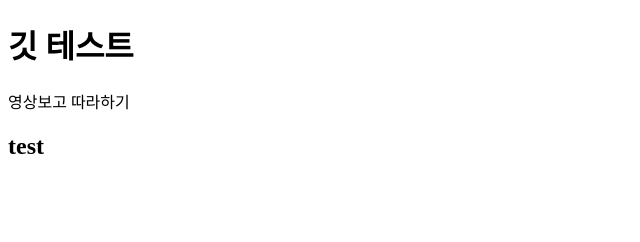
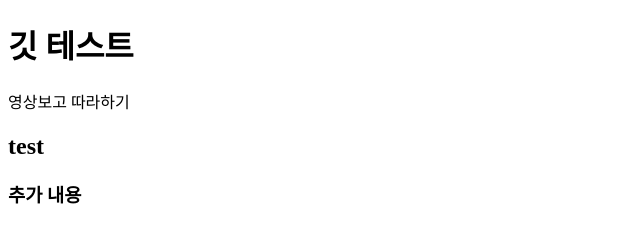
Before and after one commit to NoAnt01/test, a plain HTML site: page index.html in a window 1280 px wide. Shown: the whole page, without its empty margins (0-640 px from the left). Drawn offline with Linux system fonts and the light colour scheme.

Commit message:
second commit

```diff
--- a/index.html
+++ b/index.html
@@ -15,6 +15,9 @@
     <h2>
         test
     </h2>
+    <h3>
+        추가 내용
+    </h3>
 
 </body>
 
```
